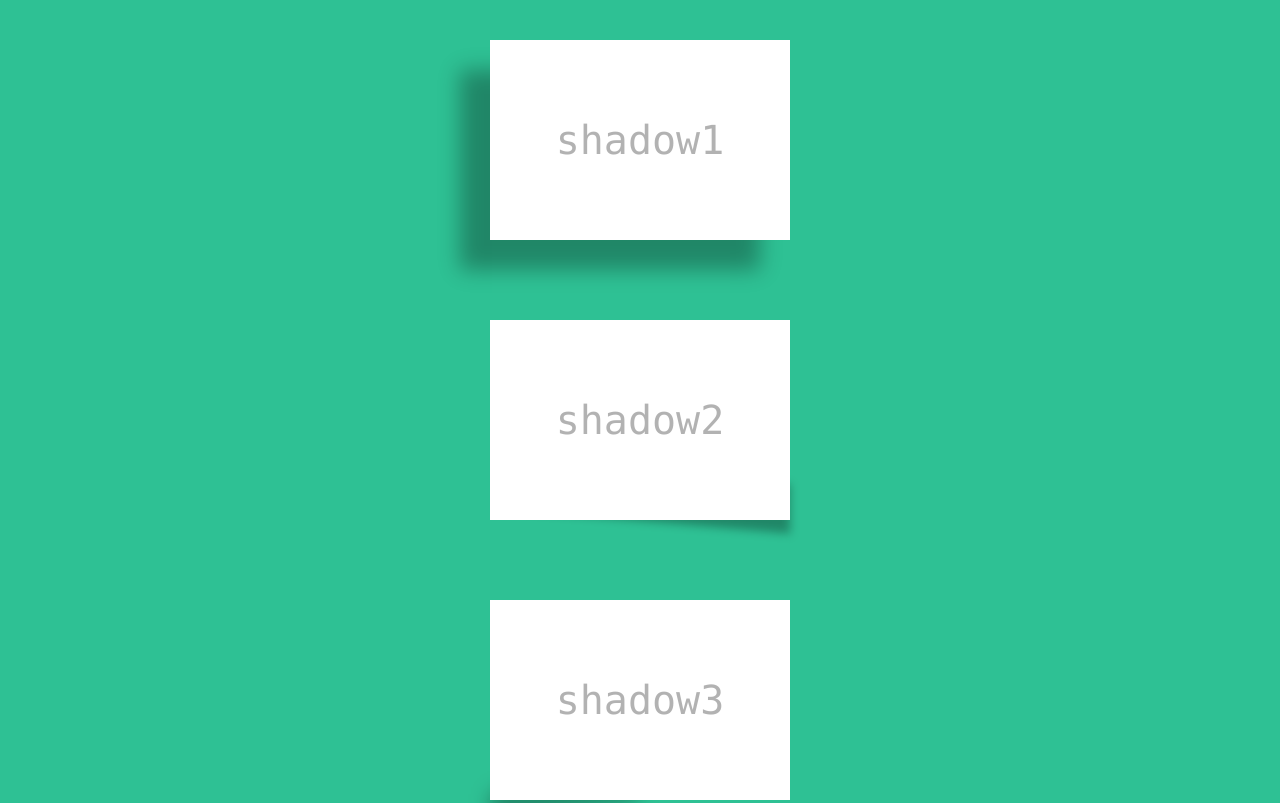
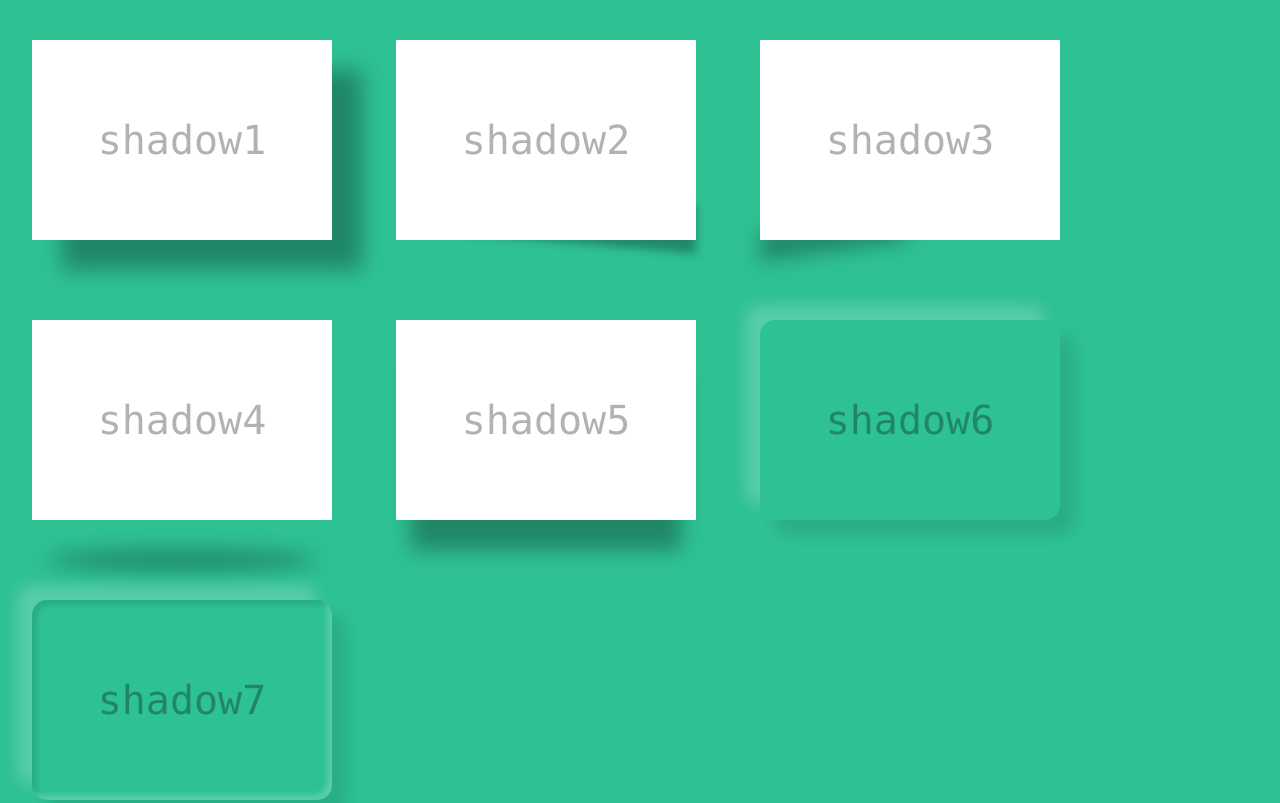
Before and after one commit to fsxin/h5project, a plain HTML site: page 02css3/10shadow推荐卡片/index.html in a window 1280 px wide. Shown: the top 803 px of the page. Drawn offline with Linux system fonts and the light colour scheme.

Commit message:
08 box-shadow

```diff
--- a/02css3/10shadow推荐卡片/style.css
+++ b/02css3/10shadow推荐卡片/style.css
@@ -15,14 +15,14 @@ body {
 .container {
   position: relative;
   display: flex;
-  flex-direction: column;
+  flex-wrap: wrap;
 }
 
 .container .box {
   position: relative;
   width: 300px;
   height: 200px;
-  margin: 40px 0;
+  margin: 40px 32px;
   background: #ffffff;
   font-family: consolas;
   font-size: 2.5em;
@@ -33,7 +33,7 @@ body {
 }
 
 .container .box.shadow1 {
-  box-shadow: -30px 30px 20px rgba(0, 0, 0, 0.3);
+  box-shadow: 30px 30px 20px rgba(0, 0, 0, 0.3);
 }
 
 .container .box.shadow2::before {
```
